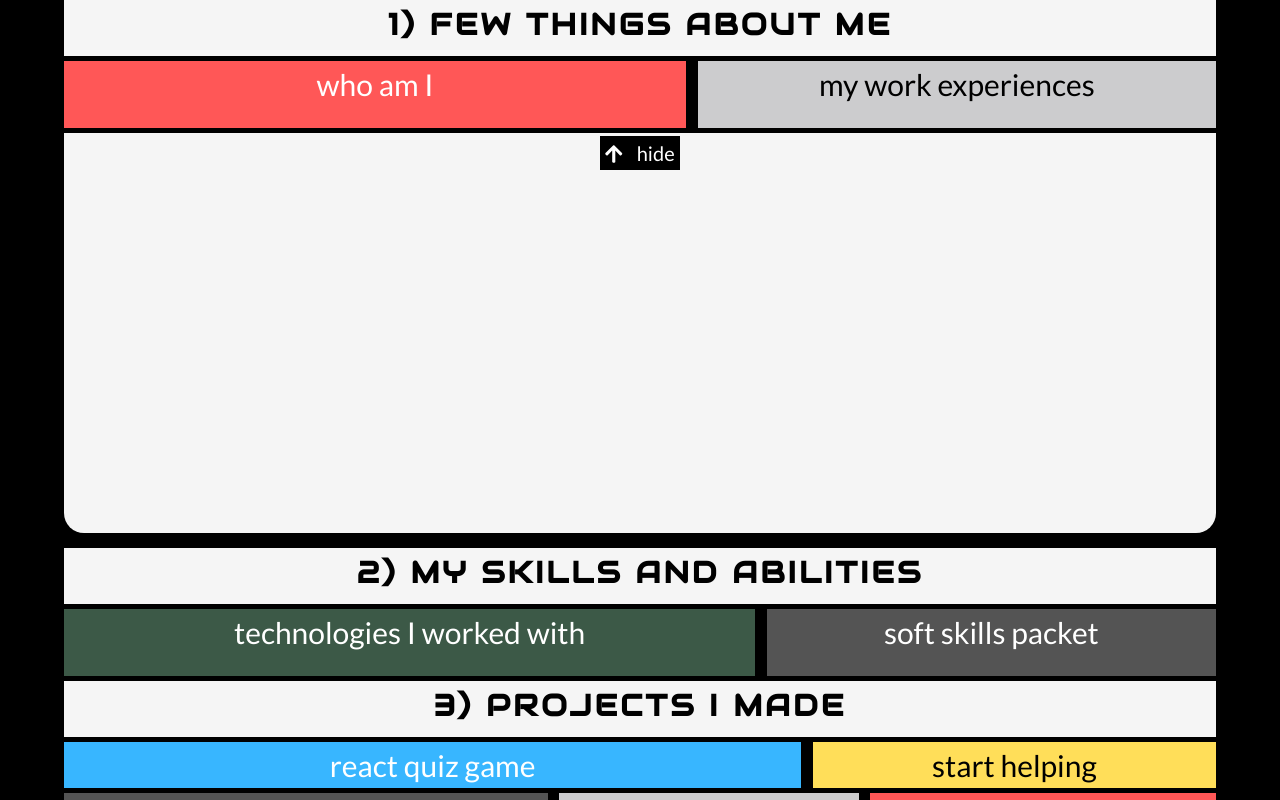
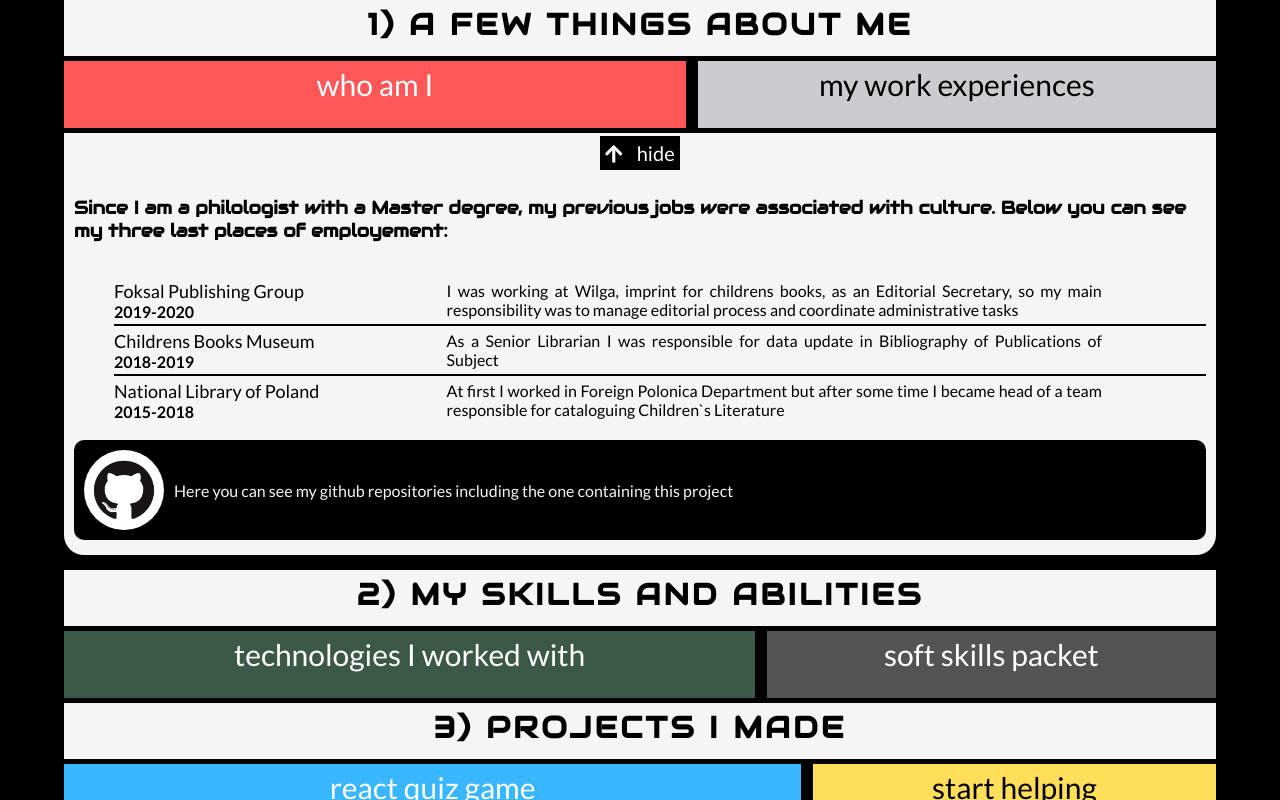
Before and after one commit to pokorra/portfile, a React (Create React App) app: page / in a window 1280 px wide. Both pictures are taken after a click on the link "my work experiences". Shown: the part 220-1020 px from the top of the page. Built offline with nearby package versions, Linux system fonts and the light colour scheme.

Commit message:
finished section about previous working experiences

```diff
--- a/src/components/ContentItem.js
+++ b/src/components/ContentItem.js
@@ -20,7 +20,7 @@ const ContentItem = (props) => {
        <Link to={props.id} smooth={true} duration={200}
             className='content-item'
             style={{width: props.width, backgroundColor: props.color, color: props.font}}>
-            <div onClick={unRoll}>
+            <div className='content-inner-div' onClick={unRoll}>
                     {props.text}
 
             </div>
--- a/src/components/Detail1.js
+++ b/src/components/Detail1.js
@@ -1,6 +1,8 @@
 import React from 'react';
 import RollButton from './RollButton';
 import aboutPP from './data/section1data';
+// import { FontAwesomeIcon } from '@fortawesome/react-fontawesome';
+// import {faChevronLeft} from '@fortawesome/free-solid-svg-icons';
 
 const Detail1 = (props) => {
 
@@ -10,7 +12,6 @@ const Detail1 = (props) => {
         props.setBtn(false);
     }
    const i = props.detailContent;
-   console.log(i);
    const data = aboutPP[i];
 
     return (
@@ -20,7 +21,8 @@ const Detail1 = (props) => {
                 {data.name === 'about' ? (
                     <div className='about-pp'>
                         <div className='photo-me'>
-                            <div className='photo-op'> </div> </div>
+                            <div className='photo-op'> </div>
+                        </div>
                         <div className='desc-me'>
                             <p>{data.content} </p>
                             <p>{data.about} </p>
@@ -29,7 +31,22 @@ const Detail1 = (props) => {
 
                 ) : (
                     <div className='works'>
-
+                        <h3 className='works-intro'>{data.content} </h3>
+                        <ul className='works-list'>
+                            {data.list.map(item=> (
+                                <li className='works-item'>
+                                    <div className='works-item-data'>
+                                        <p className='w-i-name'>{item.place}</p>
+                                        <p className='w-i-date'>{item.date}</p>
+                                    </div>
+                                    <p className='w-i-desc'>{item.desc}</p>
+                                 </li>
+                            ))}
+                        </ul>
+                        <div className='works-git'>
+                             <a href={data.gitadd} target="_blank" rel="noopener noreferrer"> <div className='git-pic'></div></a>
+                            <p> {data.git}</p>
+                         </div>
                     </div>
                 )}
                 {/* <div>{data.name}</div> */}
--- a/src/components/Section1.js
+++ b/src/components/Section1.js
@@ -12,7 +12,7 @@ const Section1 = () => {
 
     return (
         <div className='section' id='sec1'>
-            <Title title='1) few things about me' id='title1'/>
+            <Title title='1) a few things about me' id='title1'/>
             <Content1
                 isVisible={isVisible} setVisible={setVisible}
                 detailContent={detailContent} setDetailContent={setDetailContent}
--- a/src/components/data/Section3ProjectsData.js
+++ b/src/components/data/Section3ProjectsData.js
@@ -23,7 +23,7 @@ const projects = [
     },
     {
         name: "Start Helping",
-        desc: "here I made a connection with react router api. Also, ",
+        desc: "Here I made a connection with react router api. Also, ",
         tech: ["React with addictional libraries", "Sass"],
         code: "https://github.com/pokorra/start-helping",
         view: "https://pokorra.github.io/start-helping/",
--- a/src/components/data/section1data.js
+++ b/src/components/data/section1data.js
@@ -1,8 +1,8 @@
 const aboutPP = [
     {
         name: 'about',
-        content: `My name is Patrycja Pokora and I'm looking for my first job as a Front-end dev. Some time ago I have decided to learn new technologies and join IT industry. Last autumn I signed up to IT school Coders Lab and graduated Front-end React course. Now I am really excited: I feel I already learned a lot, but it is clear for me I need to keep improving my skills.`,
-        about: `I'm bright person with open mind and ability to learn very quickly. I don't mind working a lot as long as it affects the development of my skills. I'm self-motivated and capable to work under pressure. Also, I do have a positive attitude.`
+        content: `My name is Patrycja Pokora and I'm looking for my first job as a Front-end dev. Some time ago I have decided to learn new technologies and join IT industry. Last autumn I signed up to IT school Coders Lab and graduated Front-end React course. Now I am really excited: I feel how much I have already learned, but it is clear for me I need to keep improving my skills.`,
+        about: `I'm bright person with open mind and I'm abile to learn very quickly. I don't mind working a lot as long as it affects the development of my skills. I'm self-motivated and capable to work under pressure. Also, I do have a positive attitude.`
     },
     {
         name: 'works',
@@ -10,7 +10,7 @@ const aboutPP = [
         list: [{
             place: 'Foksal Publishing Group',
             date: '2019-2020',
-            desc: 'I was working at Wilga Brand as an Editorial Secretary, so my main responsibility was to manage editorial process and coordinate administrative tasks'
+            desc: 'I was working at Wilga, imprint for childrens books, as an Editorial Secretary, so my main responsibility was to manage editorial process and coordinate administrative tasks'
         },
         {
             place: 'Childrens Books Museum',
@@ -20,7 +20,7 @@ const aboutPP = [
         {
             place: 'National Library of Poland',
             date: '2015-2018',
-            desc: 'At first I worked in Foreign Polonica Department but after some time I became head of a team responsible for cataloguing children`s literature.'
+            desc: 'At first I worked in Foreign Polonica Department but after some time I became head of a team responsible for cataloguing Children`s Literature'
         }],
         git: 'Here you can see my github repositories including the one containing this project',
         gitadd: 'https://github.com/pokorra'
--- a/src/scss/config/mediaquery.scss
+++ b/src/scss/config/mediaquery.scss
@@ -5,6 +5,10 @@
         height: 30vw;
     }
     .desc-me {
+        font-size: 16px;
+    }
+    //section1 working places:
+    .works-intro {
         font-size: 16px;
     }
 
@@ -33,9 +37,6 @@
 
 
 @media only screen and (max-width: 650px) {
-    * {
-        font-size: 25px;
-    }
 
     .hello {
         min-height: 22vh;
@@ -43,10 +44,10 @@
             font-size: 32px;
         }
     }
-
-    .title {
+    .title, .content-item {
         font-size: 25px;
     }
+
     //section1 about me:
     .about-pp {
         flex-direction: column;
@@ -62,6 +63,23 @@
         }
     }
 
+    //section1 workplaces:
+    .works-list {
+        padding: 5px;
+    }
+    .works-item {
+        flex-direction: column;
+        align-items: center;
+        .works-item-data {
+            flex-direction: row;
+            justify-content: space-around;
+            width: 100%;
+        }
+        .w-i-desc {
+            font-size: 14px;
+            width: 70%;
+        }
+    }
 
     //section 2 technologies:
     .tech-item {
@@ -98,7 +116,7 @@
 }
 //smaller size:
 @media only screen and (max-width: 400px) {
-    * {
+    .content-item {
         font-size: 20px;
     }
     .hello {
@@ -112,4 +130,18 @@
             font-size: 14px;
         }
     }
+
+    .works-item {
+        // flex-direction: column;
+        // align-items: center;
+        .works-item-data {
+            // flex-direction: row;
+            // justify-content: space-around;
+            width: 100%;
+        }
+        .w-i-desc {
+            // font-size: 14px;
+            width: 90%;
+        }
+    }
 }
--- a/src/scss/layout/content.scss
+++ b/src/scss/layout/content.scss
@@ -11,9 +11,9 @@
 }
 
 .content-item {
-    padding: 5px;
     margin-bottom: 5px;
     transition: .6s;
+    font-size: 30px;
 }
 
 .content-item:hover {
@@ -21,9 +21,8 @@
     opacity: .5;
 }
 
-.content-item-clicked {
-    opacity: .3;
+.content-inner-div {
+    width: 100%;
+    height: 100%;
+    padding: 5px;
 }
-.content-item-clicked:hover {
-    opacity: .3;
-}
--- a/src/scss/layout/detailsection1.scss
+++ b/src/scss/layout/detailsection1.scss
@@ -1,3 +1,4 @@
+//about me
 .about-pp {
     display: flex;
     justify-content: space-evenly;
@@ -5,21 +6,19 @@
     width: 90%;
     height: 90%;
     margin: 5px auto;
+    margin-bottom: 15px;
     padding: 10px;
-    border: 1px solid green;
     background-color: rgb(0, 0, 0);
     color: whitesmoke;
 }
 
 .photo-me {
-    // box-sizing: content-box;
     background-color: grey;
     background-image: url(../pics/pflj.jpg);
     background-size: cover;
     width: 25vw;
     height: 25vw;
     border-radius: 50%;
-    // border: 3px dotted black;
 
 }
 .photo-op {
@@ -36,9 +35,76 @@
     }
 }
 
-
 .desc-me {
     width: 50%;
     font-size: 18px;
     text-align: justify;
 }
+
+//work experience
+.works {
+    margin: 5px 10px 15px;
+    display: flex;
+    flex-direction: column;
+    justify-content: center;
+    align-items: center;
+}
+.works-intro {
+    font-size: 18px;
+}
+//ul:
+.works-list {
+    list-style: none;
+}
+
+//li:
+.works-item {
+    display: flex;
+    border-bottom: 2px solid black;
+    &:last-child {
+        border-bottom: none;
+    }
+    .works-item-data {
+        width: 30%;
+        display: flex;
+        flex-direction: column;
+        justify-content: center;
+        .w-i-name,
+        .w-i-date{
+            margin: 0;
+            padding: 0;
+        }
+        .w-i-name {
+            font-size: 18px;
+        }
+        .w-i-date {
+            font-weight: bold;
+        }
+    }
+    .w-i-desc {
+        width: 60%;
+        margin: 5px;
+        text-align: justify;
+    }
+}
+//github:
+.works-git {
+    display: flex;
+    align-items: center;
+    width: 100%;
+    background-color: black;
+    border-radius: 10px;
+    padding: 10px;
+    .git-pic {
+        width: 80px;
+        height: 80px;
+        background-color: rgba(0, 0, 0, .3);
+        background-image: url(../pics/github.jpg);
+        background-size: cover;
+        border-radius: 50%;
+    }
+    p {
+        color: whitesmoke;
+        margin-left: 10px;
+    }
+}
```
Also changed, not shown: src/components/data/section2data.js (+4 -4 lines), src/scss/pics/github.jpg (added).
